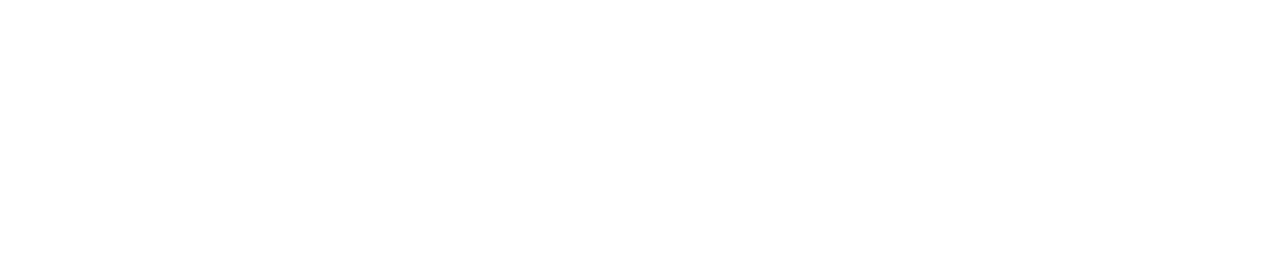
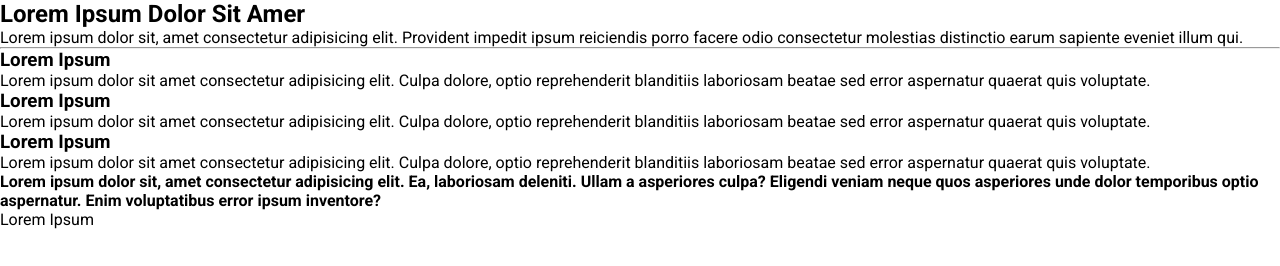
Before and after one commit to forgerlil/xover-psd, a plain HTML site: page index.html in a window 1280 px wide. Drawn offline with Linux system fonts and the light colour scheme.

Commit message:
Sections 6 and 7 finished on html

```diff
--- a/index.html
+++ b/index.html
@@ -21,9 +21,43 @@
       <!-- Karim -->
       <section></section>
       <!-- Lilian -->
-      <section></section>
+      <section>
+        <h2>Lorem Ipsum Dolor Sit Amer</h2>
+        <p>
+          Lorem ipsum dolor sit, amet consectetur adipisicing elit. Provident
+          impedit ipsum reiciendis porro facere odio consectetur molestias
+          distinctio earum sapiente eveniet illum qui.
+        </p>
+        <hr />
+      </section>
       <!-- Lilian -->
-      <section></section>
+      <section>
+        <h3>Lorem Ipsum</h3>
+        <p>
+          Lorem ipsum dolor sit amet consectetur adipisicing elit. Culpa dolore,
+          optio reprehenderit blanditiis laboriosam beatae sed error aspernatur
+          quaerat quis voluptate.
+        </p>
+        <h3>Lorem Ipsum</h3>
+        <p>
+          Lorem ipsum dolor sit amet consectetur adipisicing elit. Culpa dolore,
+          optio reprehenderit blanditiis laboriosam beatae sed error aspernatur
+          quaerat quis voluptate.
+        </p>
+        <h3>Lorem Ipsum</h3>
+        <p>
+          Lorem ipsum dolor sit amet consectetur adipisicing elit. Culpa dolore,
+          optio reprehenderit blanditiis laboriosam beatae sed error aspernatur
+          quaerat quis voluptate.
+        </p>
+        <h4>
+          Lorem ipsum dolor sit, amet consectetur adipisicing elit. Ea,
+          laboriosam deleniti. Ullam a asperiores culpa? Eligendi veniam neque
+          quos asperiores unde dolor temporibus optio aspernatur. Enim
+          voluptatibus error ipsum inventore?
+        </h4>
+        <p>Lorem Ipsum</p>
+      </section>
       <!-- Anton -->
       <section></section>
     </main>
--- a/styles.css
+++ b/styles.css
@@ -1,6 +1,8 @@
+@import url("https://fonts.googleapis.com/css2?family=Roboto:ital,wght@0,400;0,700;1,400&display=swap");
+
 * {
   box-sizing: border-box;
   margin: 0;
   padding: 0;
-  font-family: Roboto;
+  font-family: "Roboto", sans-serif;
 }
```
